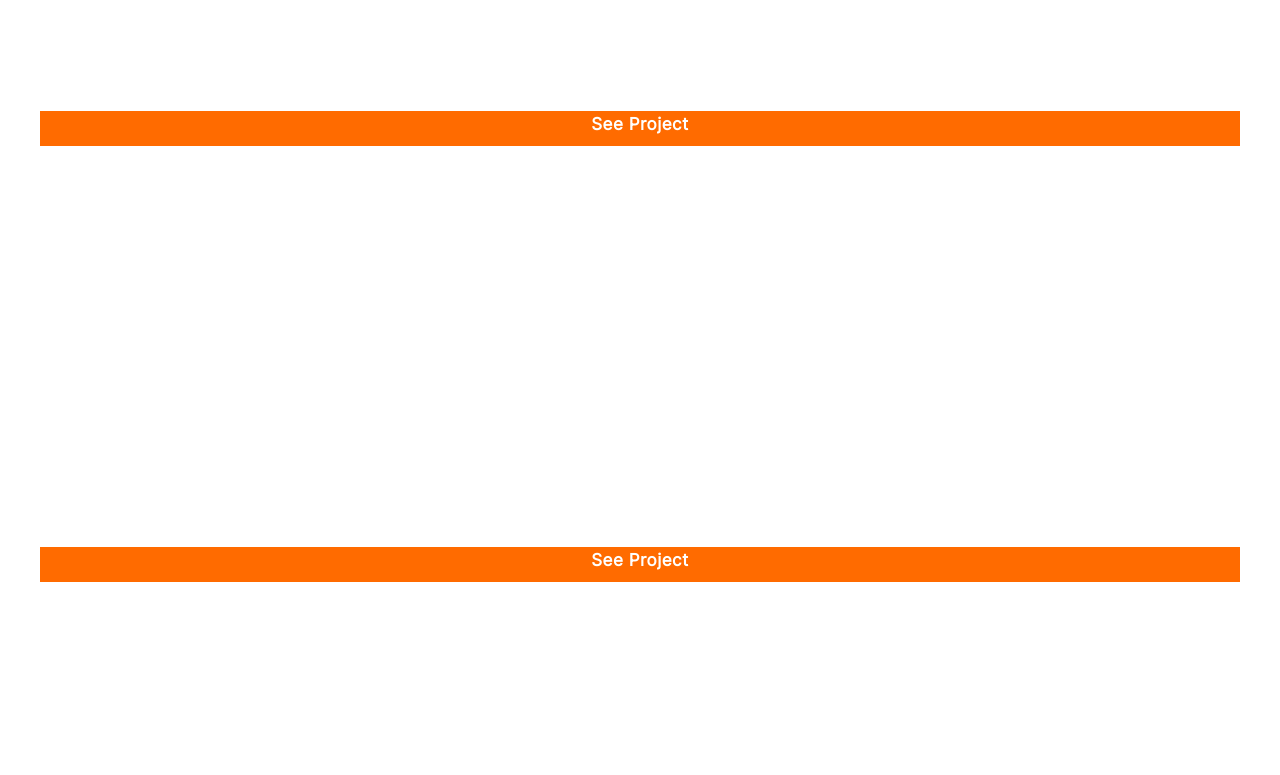
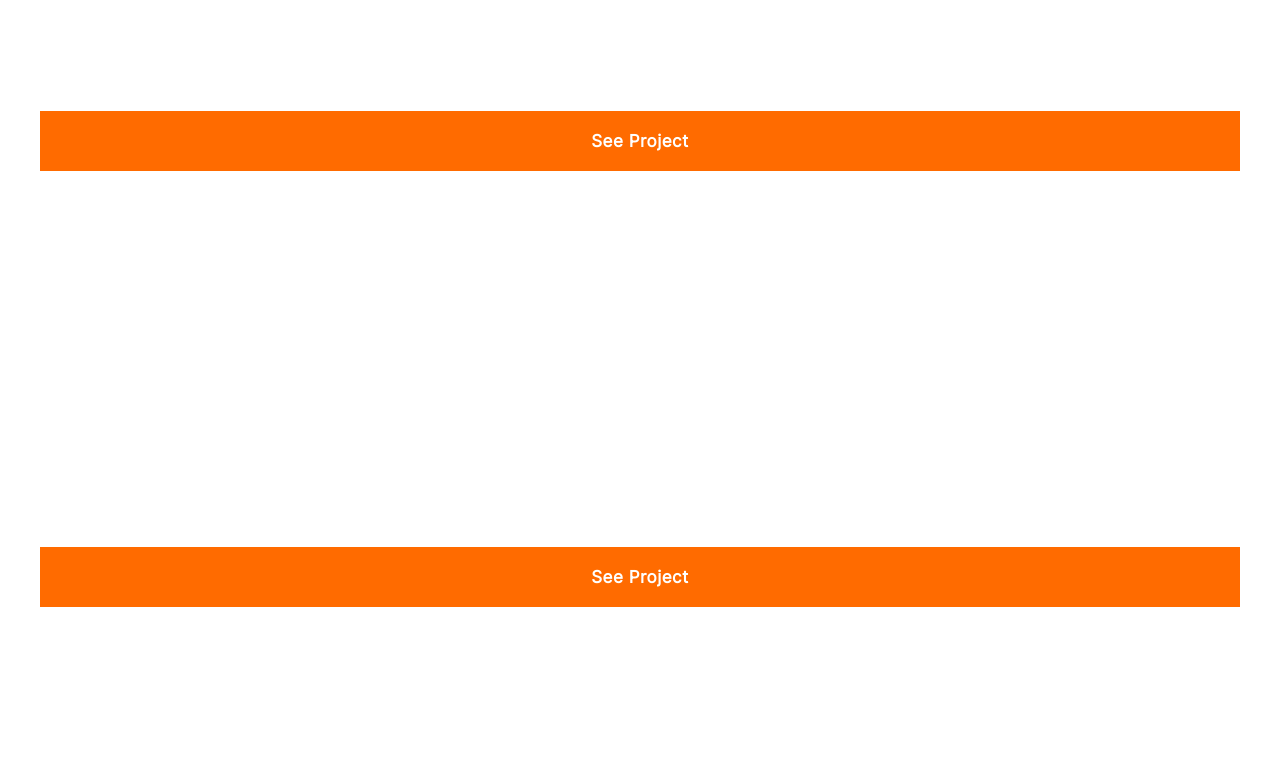
Before and after one commit to sunga12/My-Portfolio, a website: page index.html in a window 1280 px wide. Shown: the part 2545-3320 px from the top of the page. Drawn offline with Linux system fonts and the light colour scheme.

Commit message:
Update according to 1st code review

```diff
--- a/styles.css
+++ b/styles.css
@@ -326,7 +326,6 @@ button.project-link-btn {
   text-decoration: none;
   color: #fff;
   display: block;
-  padding: 1px 165px 10px 165px;
   background-color: #ff6b00;
   font-family: 'Inter', Arial, Helvetica, sans-serif;
   font-style: normal;
@@ -338,6 +337,7 @@ button.project-link-btn {
   border: 0;
   margin-top: 1.4rem;
   width: 100%;
+  padding: 1.1rem 0;
 }
 
 .about {
```
Also changed, not shown: README.md.
